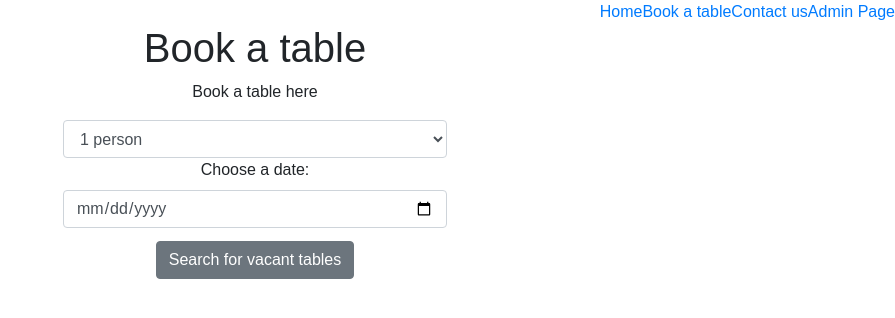
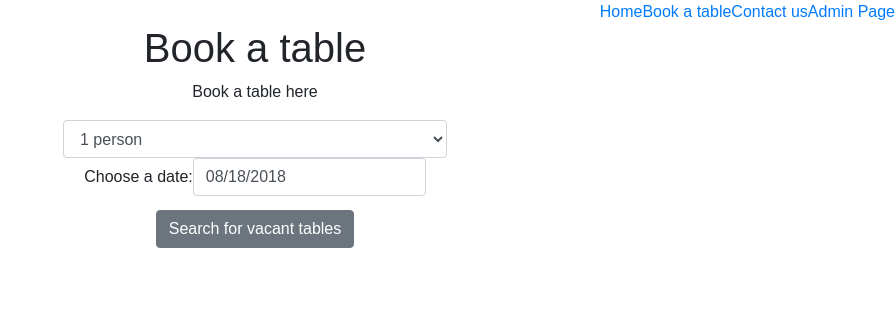
Before and after one commit to juliagulliksson/restaurant, a React (Create React App) app: page /bookatable in a window 1280 px wide. Shown: the top 318 px of the page, without its empty margins (385-1280 px from the left). Built offline with nearby package versions, Linux system fonts and the light colour scheme.

Commit message:
Date picker added

```diff
--- a/package.json
+++ b/package.json
@@ -3,7 +3,10 @@
   "version": "0.1.0",
   "private": true,
   "dependencies": {
+    "moment": "^2.22.2",
+    "prop-types": "^15.6.2",
     "react": "^16.4.2",
+    "react-datepicker": "^1.6.0",
     "react-dom": "^16.4.2",
     "react-router": "^4.3.1",
     "react-router-dom": "^4.3.1",
--- a/src/components/Book.js
+++ b/src/components/Book.js
@@ -18,9 +18,14 @@ class Book extends Component {
     booking: false
   };
 
-  handleChange = event => {
+  handleChange = (event) => {
     //Update all input field states based on their HTML names
     this.setState({ [event.target.name]: event.target.value });
+  };
+
+  handleDateChange = (date) => {
+    const selectedDate = date.format('YYYY-MM-DD');
+    this.setState({ date: selectedDate })
   };
 
   searchForVacantSeatings = () => {
@@ -38,12 +43,11 @@ class Book extends Component {
     )
       .then(response => response.json())
       .then(response => {
-        console.log(response);
         this.setSeating(response);
       });
   };
 
-  setSeating = response => {
+  setSeating = (response) => {
     this.setState({
       seatingTimes: {
         seatingOne: response.seatingOne,
@@ -54,9 +58,7 @@ class Book extends Component {
   };
 
   proceedBooking = () => {
-    this.setState({
-      booking: true
-    });
+    this.setState({ booking: true });
   };
 
   cancelBooking = () => {
@@ -87,9 +89,10 @@ class Book extends Component {
   };
 
   render() {
+
     return (
       <div>
-        <SearchForm dateChange= {this.handleChange}
+        <SearchForm dateChange= {this.handleDateChange}
                     dateValue = {this.state.date}
                     handleClick={this.searchForVacantSeatings}/>
 
--- /dev/null
+++ b/src/components/DatePicker.js
@@ -0,0 +1,32 @@
+import React from 'react';
+import DatePicker from 'react-datepicker';
+import moment from 'moment';
+
+import 'react-datepicker/dist/react-datepicker.css';
+
+// CSS Modules, react-datepicker-cssmodules.css
+// import 'react-datepicker/dist/react-datepicker-cssmodules.css';
+
+export default class Date extends React.Component {
+
+  state = {
+    startDate: moment()
+  }
+
+  handleChange = (date) => {
+    this.setState({
+      startDate: date
+    });
+    this.props.handleChange(date);
+  }
+
+  render() {
+    return (<DatePicker
+        selected={this.state.startDate}
+        onChange={this.handleChange}
+        name="date"
+        className="form-control"
+
+    />);
+  }
+}
--- a/src/components/SearchForm.js
+++ b/src/components/SearchForm.js
@@ -1,5 +1,6 @@
 import React from "react";
 import Button from './Button';
+import Date from './DatePicker';
 
 export default function searchForm({ handleClick, dateValue, dateChange }) {
   let numberOfPeople = [
@@ -22,8 +23,9 @@ export default function searchForm({ handleClick, dateValue, dateChange }) {
         </select>
         <label htmlFor="date">Choose a date:</label>
 
-        <input type="date" name="date" value={dateValue}
-        onChange={dateChange} className="form-control" />
+          <Date handleChange={dateChange}/>
+      {/*   <input type="date" name="date" value={dateValue}
+        onChange={dateChange} className="form-control" /> */}
         <Button handleClick={handleClick}> Search for vacant tables </Button>
       </div>
     </form>
```
Also changed, not shown: 1 other file (tests, documents, lock files or other folders).
